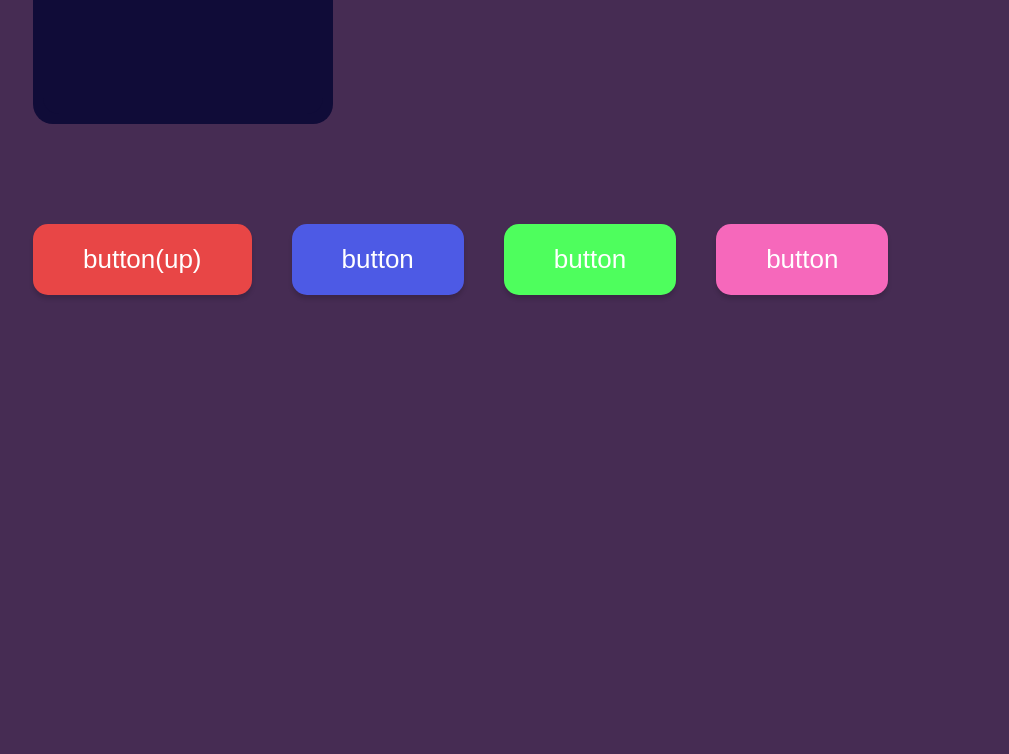
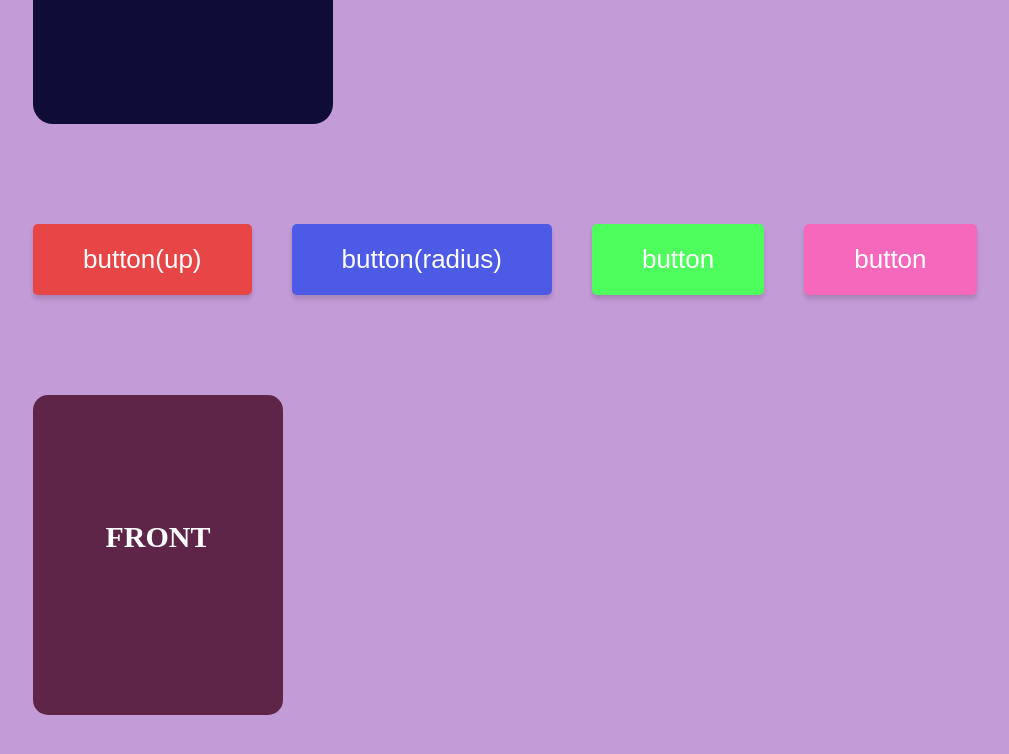
Before and after one commit to YK9968/custom, a plain HTML site: page index.html in a window 1280 px wide. Shown: the part 326-1080 px from the top of the page, without its empty margins (17-1026 px from the left). Before the commit the page ends 800 px from the top, so only its background shows below. Drawn offline with Linux system fonts and the light colour scheme.

Commit message:
add flip card

```diff
--- a/index.html
+++ b/index.html
@@ -25,11 +25,23 @@
 
     <div class="move-btn">
       <button class="move-button red" type="button">button(up)</button>
-      <button class="move-button blue" type="button">button</button>
+      <button class="move-button blue" type="button">button(radius)</button>
       <button class="move-button green" type="button">button</button>
       <button class="move-button pink" type="button">button</button>
     </div>
 
     <!-- ------------------------------------------/move button------------------------------------ -->
+    <!-------------------------------------------- flip card ------------------------------------------>
+    <div class="flip-container">
+      <div class="flip-card">
+        <div class="flip-front-card">
+          <p class="flip-text">front</p>
+        </div>
+        <div class="flip-back-card">
+          <p class="flip-text">back</p>
+        </div>
+      </div>
+    </div>
+    <!-------------------------------------------- /flip card ----------------------------------------->
   </body>
 </html>
--- a/style.css
+++ b/style.css
@@ -4,7 +4,7 @@
   box-sizing: border-box;
 }
 body {
-  background-color: rgb(70, 44, 83);
+  background-color: rgb(195, 155, 215);
   padding: 50px 50px;
 }
 
@@ -111,7 +111,7 @@ body {
 
 .move-button {
   padding: 20px 50px;
-  border-radius: 15px;
+  border-radius: 5px;
   border: none;
   color: #ffffff;
   box-shadow: 0px 4px 4px 0px rgba(0, 0, 0, 0.15);
@@ -125,15 +125,72 @@ body {
 
 .red:hover {
   transform: translateY(-25px);
-  transition: transform 250ms;
+  transition: transform 700ms;
 }
 
 .blue {
   background-color: #4d5ae5;
+  transition: border-radius 1000ms;
 }
+
+.blue:hover {
+  border-radius: 50px;
+  transition: border-radius 1000ms;
+}
+
 .green {
   background-color: #4efe5d;
 }
 .pink {
   background-color: #f668bb;
 }
+
+/* ================================================ flip card ======================================= */
+
+.flip-container {
+  margin-top: 100px;
+  position: relative;
+  width: 250px;
+  height: 320px;
+}
+.flip-card {
+  position: absolute;
+  width: 100%;
+  height: 100%;
+  transform-style: preserve-3d;
+  transition: all 2s ease;
+}
+
+.flip-card:hover {
+  transform: rotateY(180deg);
+}
+
+.flip-front-card {
+  position: absolute;
+  width: 100%;
+  height: 100%;
+  backface-visibility: hidden;
+  background: rgb(95, 37, 73);
+  color: #212121;
+  border-radius: 15px;
+  color: #ffffff;
+}
+.flip-back-card {
+  position: absolute;
+  width: 100%;
+  height: 100%;
+  backface-visibility: hidden;
+  background: #91ff80;
+  color: #212121;
+  transform: rotateY(180deg);
+  border-radius: 15px;
+}
+
+.flip-text {
+  margin-top: 50%;
+  font-size: 30px;
+  text-align: center;
+  font-weight: 700;
+  text-transform: uppercase;
+}
+/* ============================================== /flip card ====================================== */
```
